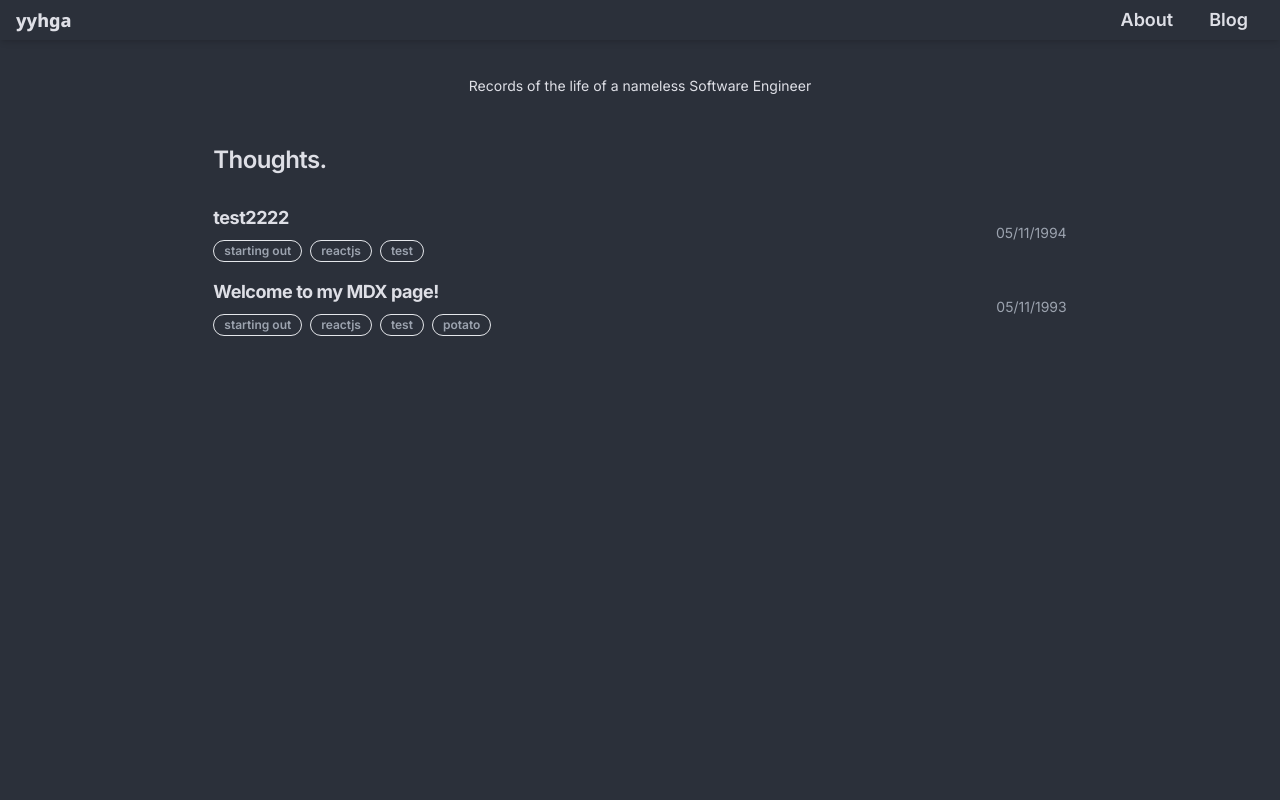
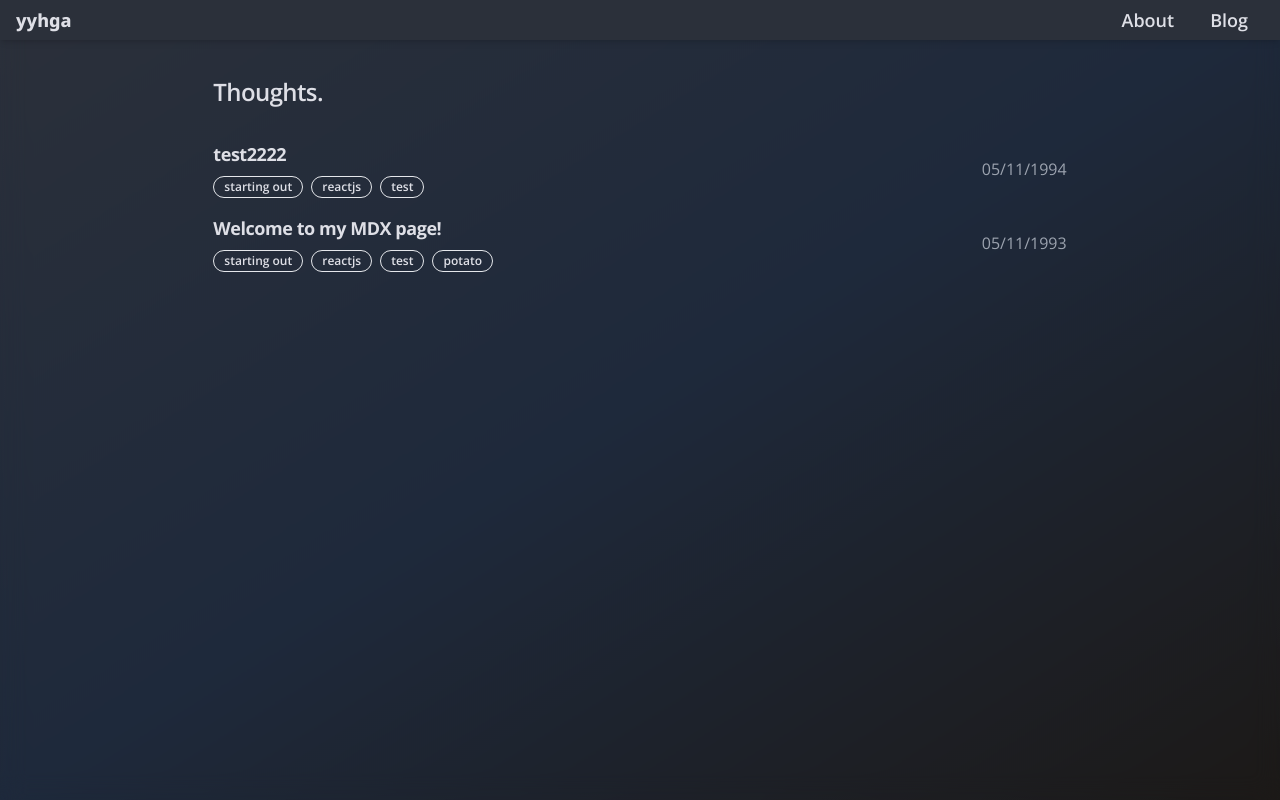
Before and after one commit to yyhhga/Site, a Next.js app: page / in a window 1280 px wide. Built offline with nearby package versions, Linux system fonts and the light colour scheme.

Commit message:
update styles

```diff
--- a/src/app/layout.tsx
+++ b/src/app/layout.tsx
@@ -1,14 +1,13 @@
 import type { Metadata, Viewport } from 'next'
-import { Inter } from 'next/font/google'
+import { Open_Sans } from 'next/font/google'
 import './globals.css'
 import { cn } from '@/lib/utils'
 import { Navbar } from '@/custom components/NavBar'
-import { Footer } from '@/custom components/Footer'
 
-const inter = Inter({
+const openSans = Open_Sans({
    subsets: ['latin'],
+   display: 'swap',
 })
-
 export const metadata: Metadata = {
    title: 'Bamboozle',
    description: 'Whimsical Thinking',
@@ -28,8 +27,8 @@ export default function RootLayout({
       <html lang="en">
          <body
             className={cn(
-               'min-h-screen h-screen bg-backgroundSection --font-sans antialiased text-sm text-default',
-               inter.className,
+               'min-h-screen max-h-fit bg-gradient-to-br from-backgroundSection via-slate-800 to-stone-900 backdrop-blur-md antialiased text-base text-default',
+               openSans.className,
             )}
          >
             <nav
--- a/src/app/page.tsx
+++ b/src/app/page.tsx
@@ -19,11 +19,11 @@ export default async function Home() {
    })
    return (
       <main className="h-full w-full">
-         <Content type={ContentType.FIRST}>
-            <div className="m-auto mb-12 text-center">
+         <Content type={ContentType.SIMPLE}>
+            {/* <div className="m-auto mb-12 text-center">
                Records of the life of a nameless Software
                Engineer
-            </div>
+            </div> */}
 
             <div className="flex-col mx-4 md:m-auto w-8/12">
                <h3>Thoughts.</h3>
@@ -43,7 +43,7 @@ export default async function Home() {
                               {blog.item.title}
                            </Link>
                         </h3>
-                        <div className="text-gray-400 flex space-x-2 pt-2">
+                        <div className="flex space-x-2 pt-2">
                            {blog.item.tags &&
                            Array.isArray(blog.item.tags) ? (
                               blog.item.tags.map(
--- a/src/app/post/[postTitle]/page.tsx
+++ b/src/app/post/[postTitle]/page.tsx
@@ -61,7 +61,7 @@ export default async function Post({
                   data-id="content"
                   className="w-full pt-14 md:pt-2"
                >
-                  <div className="bg-white/30 min-h-[65vh] backdrop-blur-lg rounded-xl shadow-md shadow-slate-400 p-4">
+                  <div className="min-h-[65vh] bg-slate-400/20 backdrop-blur rounded-xl p-4 border-solid border-[1px] shadow-md border-white/20">
                      {content && (
                         <MDXRemote source={content} />
                      )}
--- a/src/custom components/Content/index.tsx
+++ b/src/custom components/Content/index.tsx
@@ -16,7 +16,7 @@ const baseTheme =
    'flex w-full h-[50vh] text-default border-solid'
 
 const variants: { [key in ContentType]: string } = {
-   [ContentType.SIMPLE]: ' bg-backgroundSection',
+   [ContentType.SIMPLE]: ' bg-transparent',
    [ContentType.ALTERNATE]: 'bg-backgroundAlternate',
    [ContentType.FIRST]: ' bg-backgroundSection ',
 }
--- a/src/custom components/NavBar/index.tsx
+++ b/src/custom components/NavBar/index.tsx
@@ -24,7 +24,7 @@ export const Navbar: FC = () => {
       <>
          <div
             className={cn(
-               'mr-auto text-lg h-full self-center',
+               'mr-auto text-lg h-full self-center hover:text-navHighlight',
                notos.className,
             )}
          >
--- a/tailwind.config.ts
+++ b/tailwind.config.ts
@@ -20,7 +20,10 @@ const config = {
          },
       },
       extend: {
-         textColor: { default: '#dedfe6' },
+         textColor: {
+            default: '#dedfe6',
+            navHighlight: '#a9bde4',
+         },
          colors: {
             border: 'hsl(var(--border))',
             input: 'hsl(var(--input))',
```
